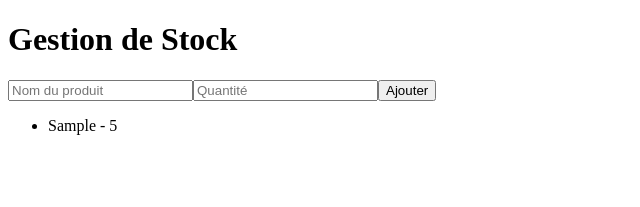
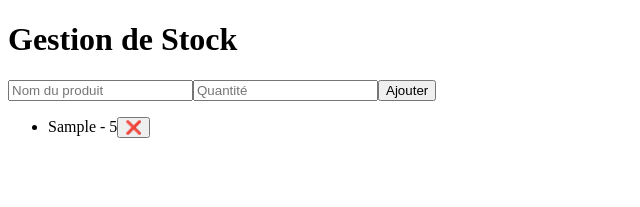
Before and after one commit to zoubairXboss/gestion-de-stock, a React (Vite) app in the folder gestion_stock/: page / in a window 1280 px wide. Both pictures are taken after typing "Sample", "5" into the empty fields and a click on the button "Ajouter". Shown: the top 207 px of the page, without its empty margins (0-640 px from the left). Built offline with nearby package versions, Linux system fonts and the light colour scheme.

Commit message:
file ProductList changed

```diff
--- a/gestion_stock/src/components/ProductList.jsx
+++ b/gestion_stock/src/components/ProductList.jsx
@@ -1,9 +1,11 @@
-export default function ProductList({ products }) {
+export default function ProductList({ products, deleteProduct }) {
   return (
     <ul>
       {products.map((p) => (
         <li key={p.id}>
           {p.name} - {p.quantity}
+          <button onClick={() => deleteProduct(p.id)}>❌
+</button>
         </li>
       ))}
     </ul>
```
